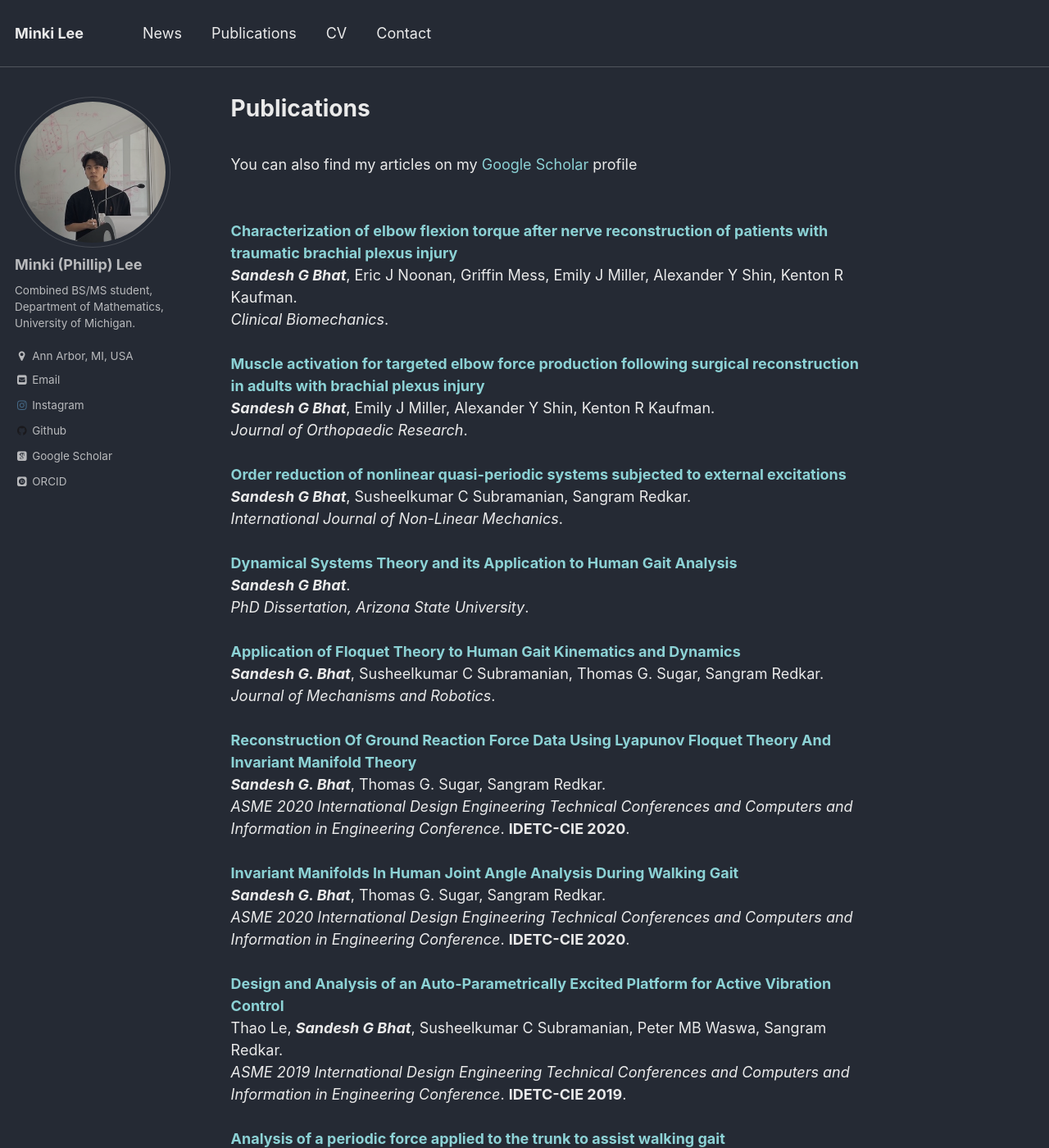
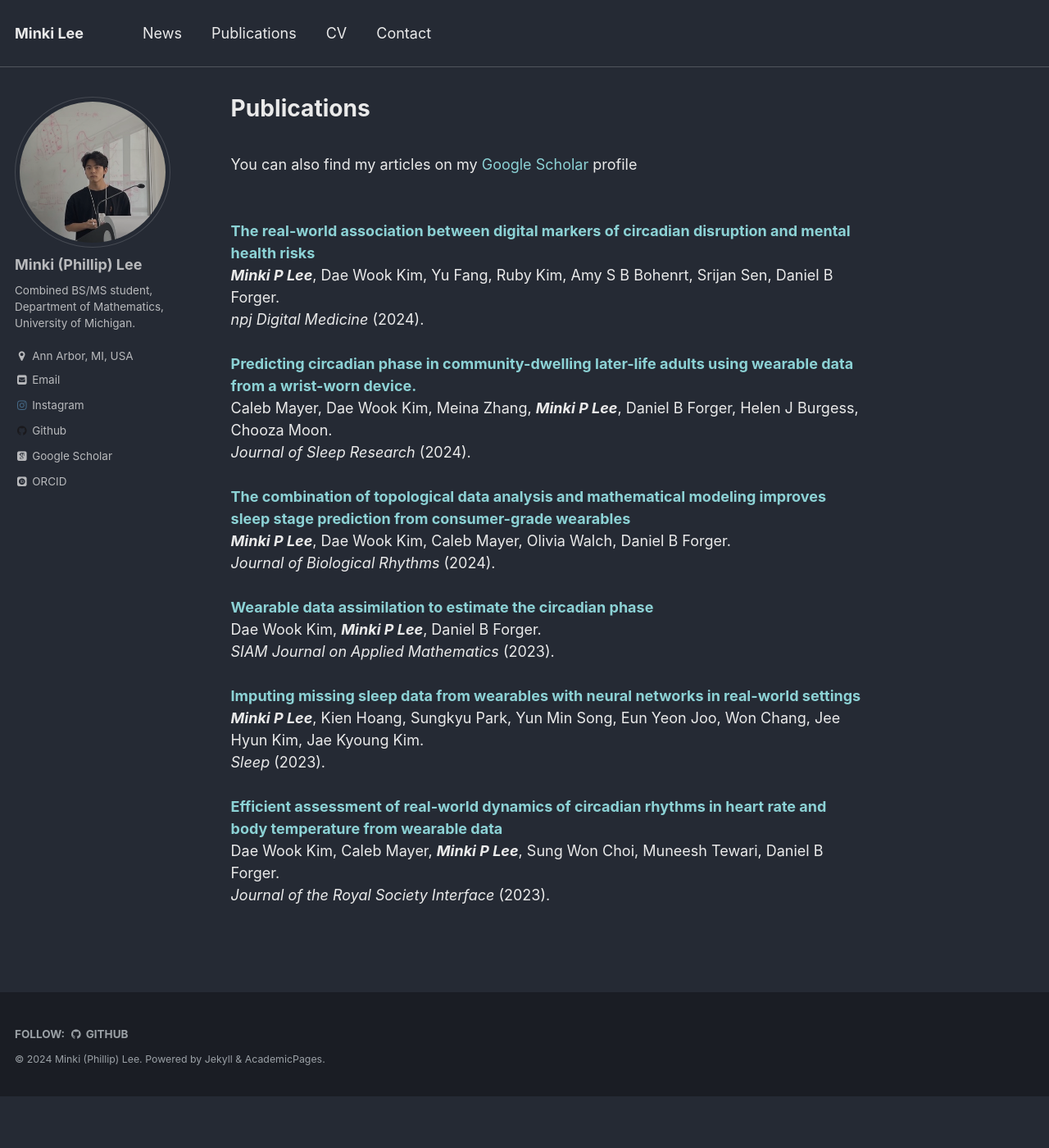
Before and after one commit to minkiplee/minkiplee.github.io, a Jekyll site: the page built from _pages/publications.md, in a window 1280 px wide and 1400 px high. Shown: the whole window at 82% size. Built offline with Jekyll 4.4.1, drawn with Linux system fonts in a browser that asks for light colours; nearby versions of some CDN libraries; some web fonts are replaced; library files that are not in the unit come from our copies; some of the changed text lies outside the part shown.

Commit message:
Update publications

```diff
--- a/_pages/publications.md
+++ b/_pages/publications.md
@@ -7,67 +7,31 @@ author_profile: true
 You can also find my articles on my [Google Scholar](https://scholar.google.com/citations?user=Dx9aVjgAAAAJ&hl=en) profile <br>
 <br>
 <br>
-<b>[Characterization of elbow flexion torque after nerve reconstruction of patients with traumatic brachial plexus injury](http://DrSGBhat.github.io/publications/ClinBio23)</b> <br>
-<i><b>Sandesh G Bhat</b></i>, Eric J Noonan, Griffin Mess, Emily J Miller, Alexander Y Shin, Kenton R Kaufman.<br>
-<i>Clinical Biomechanics</i>.
+<b>[The real-world association between digital markers of circadian disruption and mental health risks](https://www.nature.com/npjdigitalmed/)</b> <br>
+<i><b>Minki P Lee</b></i>, Dae Wook Kim, Yu Fang, Ruby Kim, Amy S B Bohenrt, Srijan Sen, Daniel B Forger.<br>
+<i>npj Digital Medicine</i> (2024).
 <br>
 <br>
-<b>[Muscle activation for targeted elbow force production following surgical reconstruction in adults with brachial plexus injury](http://DrSGBhat.github.io/publications/JOR23)</b> <br>
-<i><b>Sandesh G Bhat</b></i>, Emily J Miller, Alexander Y Shin, Kenton R Kaufman.<br>
-<i>Journal of Orthopaedic Research</i>.
+<b>[Predicting circadian phase in community-dwelling later-life adults using wearable data from a wrist-worn device.](https://onlinelibrary.wiley.com/journal/13652869)</b> <br>
+Caleb Mayer, Dae Wook Kim, Meina Zhang, <i><b>Minki P Lee</b></i>, Daniel B Forger, Helen J Burgess, Chooza Moon.<br>
+<i>Journal of Sleep Research</i> (2024).
 <br>
 <br>
-<b>[Order reduction of nonlinear quasi-periodic systems subjected to external excitations](http://DrSGBhat.github.io/publications/IJNLMorder)</b> <br>
-<i><b>Sandesh G Bhat</b></i>, Susheelkumar C Subramanian, Sangram Redkar.<br>
-<i>International Journal of Non-Linear Mechanics</i>.
+<b>[The combination of topological data analysis and mathematical modeling improves sleep stage prediction from consumer-grade wearables](https://journals.sagepub.com/doi/abs/10.1177/07487304241288607)</b> <br>
+<i><b>Minki P Lee</b></i>, Dae Wook Kim, Caleb Mayer, Olivia Walch, Daniel B Forger.<br>
+<i>Journal of Biological Rhythms</i> (2024).
 <br>
 <br>
-<b>[Dynamical Systems Theory and its Application to Human Gait Analysis](http://DrSGBhat.github.io/publications/PhDdiss)</b> <br>
-<i><b>Sandesh G Bhat</b></i>.<br>
-<i>PhD Dissertation, Arizona State University</i>.
+<b>[Wearable data assimilation to estimate the circadian phase](https://epubs.siam.org/doi/abs/10.1137/22M1509680?journalCode=smjmap)</b> <br>
+Dae Wook Kim, <i><b>Minki P Lee</b></i>, Daniel B Forger.<br>
+<i>SIAM Journal on Applied Mathematics</i> (2023).
 <br>
 <br>
-<b>[Application of Floquet Theory to Human Gait Kinematics and Dynamics](http://DrSGBhat.github.io/publications/JMRanalysis)</b> <br>
-<b><i>Sandesh G. Bhat</i></b>, Susheelkumar C Subramanian, Thomas G. Sugar, Sangram Redkar.<br>
-<i>Journal of Mechanisms and Robotics</i>.
+<b>[Imputing missing sleep data from wearables with neural networks in real-world settings](https://academic.oup.com/sleep/article/47/1/zsad266/7306801?guestAccessKey=f6f99397-0704-4d2d-8705-42bbd21c546a&login=false&utm_source=authortollfreelink&utm_campaign=sleep&utm_medium=email)</b> <br>
+<i><b>Minki P Lee</b></i>, Kien Hoang, Sungkyu Park, Yun Min Song, Eun Yeon Joo, Won Chang, Jee Hyun Kim, Jae Kyoung Kim.<br>
+<i>Sleep</i> (2023).
 <br>
 <br>
-<b>[Reconstruction Of Ground Reaction Force Data Using Lyapunov Floquet Theory And Invariant Manifold Theory](http://DrSGBhat.github.io/publications/IDETCgrfrecon)</b> <br>
-<b><i>Sandesh G. Bhat</i></b>, Thomas G. Sugar, Sangram Redkar.<br>
-<i>ASME 2020 International Design Engineering Technical Conferences and Computers and Information in Engineering Conference</i>. <b>IDETC-CIE 2020</b>.
-<br>
-<br>
-<b>[Invariant Manifolds In Human Joint Angle Analysis During Walking Gait](http://DrSGBhat.github.io/publications/IDETCinvariant)</b> <br>
-<b><i>Sandesh G. Bhat</i></b>, Thomas G. Sugar, Sangram Redkar.<br>
-<i>ASME 2020 International Design Engineering Technical Conferences and Computers and Information in Engineering Conference</i>. <b>IDETC-CIE 2020</b>.
-<br>
-<br>
-<b>[Design and Analysis of an Auto-Parametrically Excited Platform for Active Vibration Control](http://DrSGBhat.github.io/publications/IDETCthao)</b> <br>
-Thao Le, <i><b>Sandesh G Bhat</b></i>, Susheelkumar C Subramanian, Peter MB Waswa, Sangram Redkar.<br>
-<i>ASME 2019 International Design Engineering Technical Conferences and Computers and Information in Engineering Conference</i>. <b>IDETC-CIE 2019</b>.
-<br>
-<br>
-<b>[Analysis of a periodic force applied to the trunk to assist walking gait](http://DrSGBhat.github.io/publications/WearRA)</b> <br>
-<i><b>Sandesh G Bhat</b></i>, Susheelkumar Cherangara, Jason Olson, Sangram Redkar, Thomas G. Sugar.<br>
-<i>2019 Wearable Robotics Association Conference</i>. <b>WearRAcon 2019</b>.
-<br>
-<br>
-<b>[Volitional control of an active prosthetic ankle: a survey](http://DrSGBhat.github.io/publications/IRAJsurvey)</b> <br>
-<i><b>Sandesh G Bhat</b></i>, Sangram Redkar.<br>
-<i>International Robotics &amp; Automation Journal</i>.
-<br>
-<br>
-<b>[Design and Development of an Unmanned Underwater Vehicle (UUV) in the Form of a Cuttlefish](http://DrSGBhat.github.io/publications/IMECEuuv)</b> <br>
-Susheelkumar Cherangara Subramanian, Thao Le, Jason Olson, <i><b>Sandesh G Bhat</b></i>, Sangram Redkar.<br>
-<i>ASME 2018 International Mechanical Engineering Congress and Exposition</i>. <b>IMECE 2018</b>.
-<br>
-<br>
-<b>[Development of a Passive Prosthetic Ankle With Slope Adapting Capabilities](http://DrSGBhat.github.io/publications/IMECEankle)</b> <br>
-<i><b>Sandesh G Bhat</b></i>, Sangram Redkar, Thomas G Sugar.<br>
-<i>ASME 2018 International Mechanical Engineering Congress and Exposition</i>. <b>IMECE 2018</b>.
-<br>
-<br>
-<b>[Design and Development of a Passive Prosthetic Ankle](http://DrSGBhat.github.io/publications/MStheses)</b> <br>
-<i><b>Sandesh G Bhat</b></i>.<br>
-<i>Master of Science Theses, Arizona State University</i>.
-<br>
+<b>[Efficient assessment of real-world dynamics of circadian rhythms in heart rate and body temperature from wearable data](https://royalsocietypublishing.org/doi/full/10.1098/rsif.2023.0030)</b> <br>
+Dae Wook Kim, Caleb Mayer, <i><b>Minki P Lee</b></i>, Sung Won Choi, Muneesh Tewari, Daniel B Forger.<br>
+<i>Journal of the Royal Society Interface</i> (2023).
```
Also changed, not shown: _pages/about.md (+7 -7 lines).
